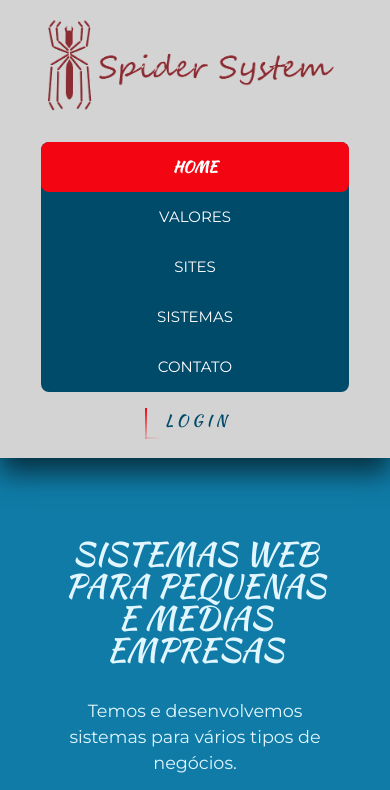
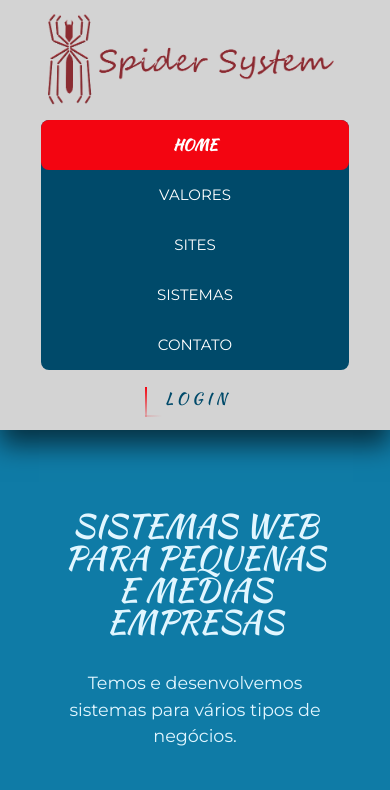
Before and after one commit to Andre-L-Moraes/spider-system, a plain HTML site: page index.html in a window 390 px wide. Shown: the top 790 px of the page. Drawn offline with Linux system fonts and the light colour scheme.

Commit message:
Update cabecalho.css
Alterando para versão anterior

```diff
--- a/css/cabecalho.css
+++ b/css/cabecalho.css
@@ -1,33 +1,24 @@
 .cabecalho {
-    display: flex;
-    align-items: center;
-    justify-content: space-between;
-    background: var(--cor-fundo-cabecalho);
-    padding: 0 1rem;
-    box-shadow: var(--sombra-box);
-    margin-bottom: 1rem;
-    flex-wrap: wrap; /* Garante que itens não estourem em telas pequenas */
+    display: flex; /*deixa os itens flexivel*/
+    align-items: center; /*centraliza a lista */
+    justify-content: space-between; /* deixa o menu no canto direito */
+    background: var(--cor-fundo-cabecalho); /*cor do fundo*/
+    padding: 0 1rem 0 1rem; /*margem interna*/
+    box-shadow: 0 15px 25px rgba(0, 0, 0, .6);
+	margin-bottom: 1rem;
     list-style: none;
-    position: relative;
-    z-index: 10;
 }
 
 .logo {
-    width: 320px;
-    max-width: 100%; /* Responsivo */
-    height: auto;
-    display: block;
+    width: 320px; /*largurado logo*/
 }
-
-/* RESPONSIVIDADE */
 @media (max-width: 800px) {
     .cabecalho {
         flex-direction: column;
-        padding: 1rem;
+        padding: 10px;
+        align-items: initial;
         text-align: center;
-    }
-
-    .logo {
-        margin-bottom: 1rem;
+        display: flex;
+        align-items: center;
     }
 }
```
